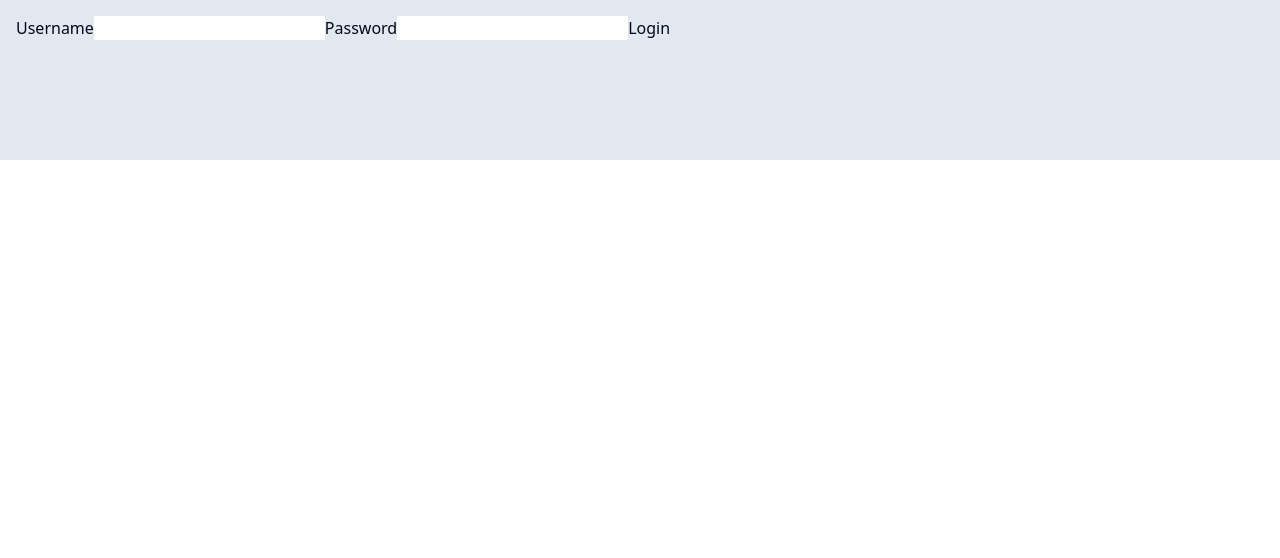
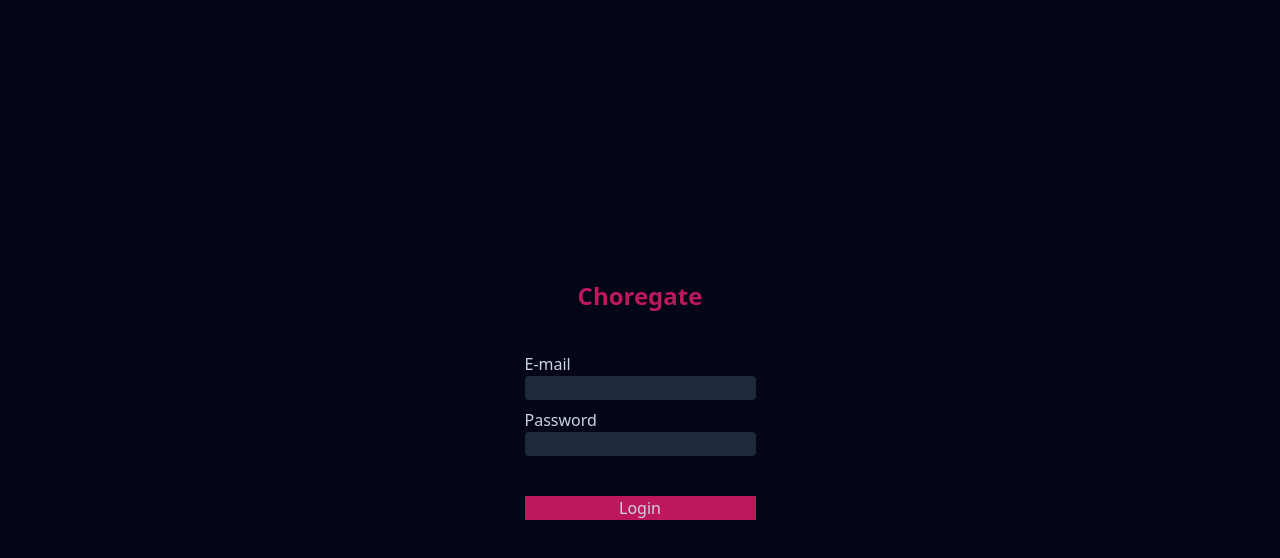
Before and after one commit to fandujar/choregate, a React (Vite) app in the folder choregate-ui/: page /login in a window 1280 px wide. Shown: the top 558 px of the page. Built offline with nearby package versions, Linux system fonts and the light colour scheme.

Commit message:
chore: add some style

```diff
--- a/choregate-ui/src/pages/Home.tsx
+++ b/choregate-ui/src/pages/Home.tsx
@@ -5,8 +5,9 @@ import UserList from '../components/UserList'
 export const Home = () => {
   return (
         <>
-        <h1>Choregate</h1>
-        <div className="container" style={{ height: '100vh', width: '200vh', display: 'flex', flexDirection: 'row' }}>
+        <div className='bg-slate-950 text-slate-300 flex flex-col p-2'>
+        <h1 className='text-2xl text-pink-700 font-bold'>Choregate</h1>
+        <div className="flex">
           <div className="column" style={{ flex: 1 }}>
             <UserList />
           </div>
@@ -14,6 +15,7 @@ export const Home = () => {
             <TaskList />
           </div>
         </div>
+        </div>
         </>
     )
 }
--- a/choregate-ui/src/pages/Login.tsx
+++ b/choregate-ui/src/pages/Login.tsx
@@ -29,25 +29,37 @@ export const Login = () => {
     };
 
     return (
-        <div className="bg-slate-200 max-w-30 h-40 p-4">
-            <form onSubmit={handleLogin}>
-                <label>Username</label>
+        <div className='flex justify-center items-center h-screen bg-slate-950 text-slate-300'>
+        <div className="p-4">
+            <form onSubmit={handleLogin} className='flex flex-col items-center'>
+                <h1 className='text-2xl font-bold text-pink-700 flex'>Choregate</h1>
+                <div className='mt-10 flex flex-col'>
+                <label>
+                    E-mail
+                </label>
                 <input
+                    className='bg-slate-800 rounded'
                     type="text"
                     onChange={(e) => setCredentials({ ...credentials, username: e.target.value })}
                     value={credentials.username}
                     name="username"
                 />
-                <label>Password</label>
+                <label className='mt-2'>
+                    Password
+                </label>
                 <input
+                    className='bg-slate-800 rounded'
                     type="password"
                     onChange={(e) => setCredentials({ ...credentials, password: e.target.value })}
                     value={credentials.password}
                     name="password"
                 />
-
-                <button type="submit">Login</button>
+                <button type="submit" className='bg-pink-700 mt-10'>
+                    Login
+                </button>
+                </div>
             </form>
+        </div>
         </div>
     )
 }
```
